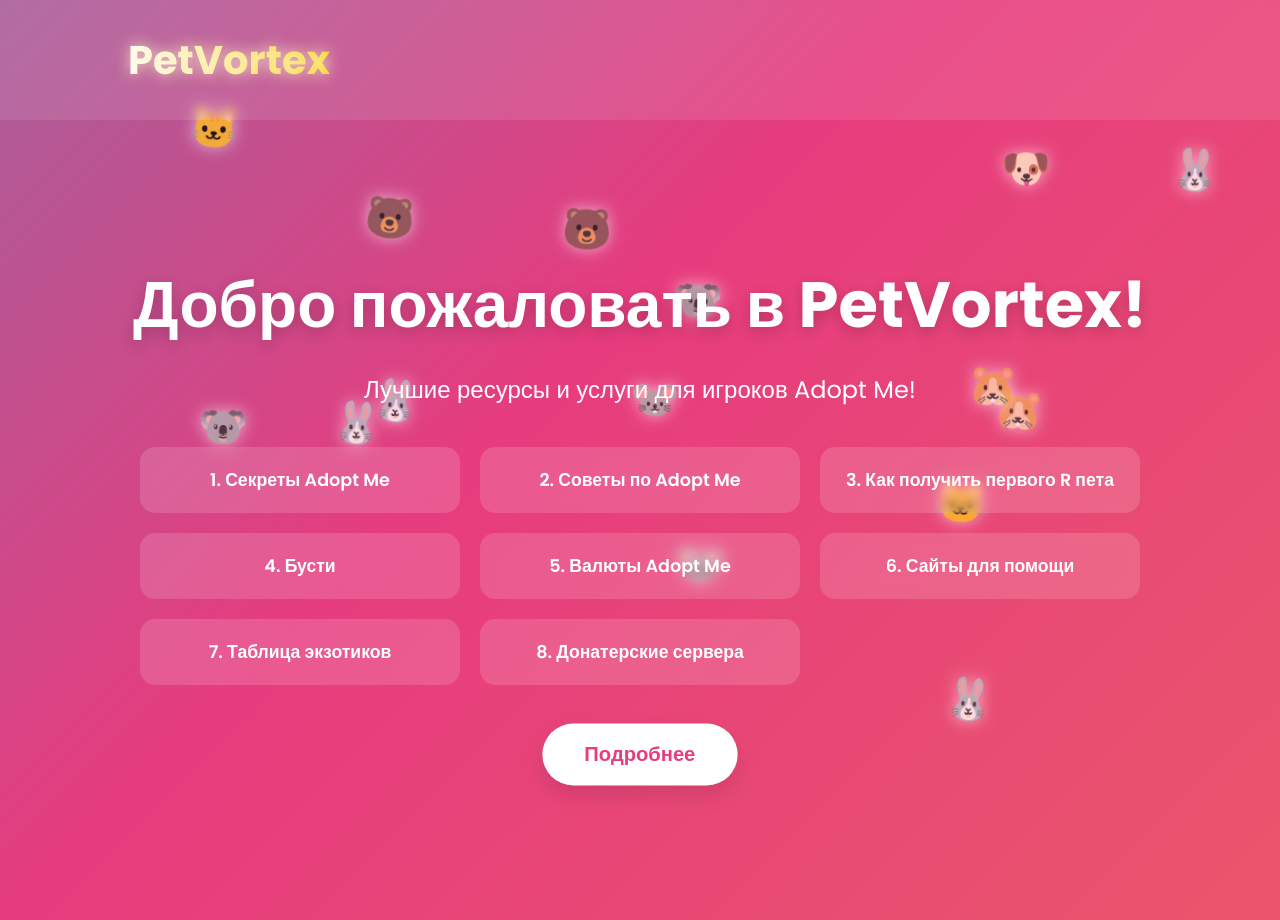
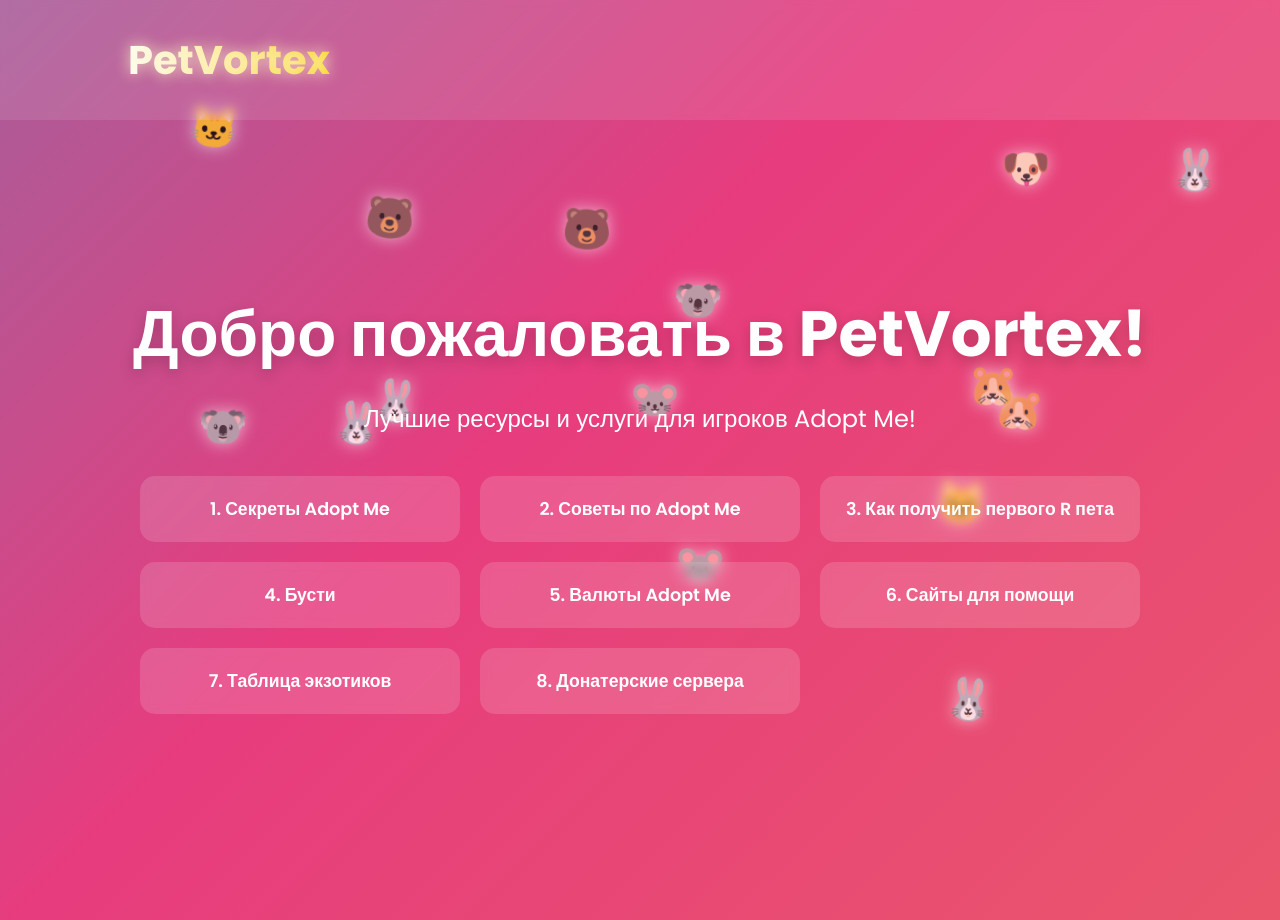
Before and after one commit to Mefistofel666/glav, a plain HTML site: page index.html in a window 1280 px wide. Drawn offline with Linux system fonts and the light colour scheme.

Commit message:
Update index.html
1

```diff
--- a/index.html
+++ b/index.html
@@ -158,58 +158,6 @@
             }
         }
 
-        .cta-button {
-            padding: 15px 40px;
-            background: white;
-            color: #e73c7e;
-            border: none;
-            border-radius: 50px;
-            font-size: 1.2rem;
-            font-weight: 600;
-            cursor: pointer;
-            transition: all 0.3s ease;
-            box-shadow: 0 10px 20px rgba(0, 0, 0, 0.1);
-            animation: pulse 2s infinite;
-            position: relative;
-            overflow: hidden;
-            z-index: 1;
-        }
-
-        .cta-button:hover {
-            transform: translateY(-5px);
-            box-shadow: 0 15px 30px rgba(0, 0, 0, 0.2);
-            animation: none;
-        }
-
-        .cta-button::before {
-            content: '';
-            position: absolute;
-            top: 0;
-            left: 0;
-            width: 100%;
-            height: 100%;
-            background: linear-gradient(to right, #f9d423, #e73c7e);
-            z-index: -1;
-            opacity: 0;
-            transition: opacity 0.3s ease;
-        }
-
-        .cta-button:hover::before {
-            opacity: 1;
-        }
-
-        @keyframes pulse {
-            0% {
-                transform: scale(1);
-            }
-            50% {
-                transform: scale(1.05);
-            }
-            100% {
-                transform: scale(1);
-            }
-        }
-
         @media (max-width: 768px) {
             header {
                 padding: 20px;
@@ -251,8 +199,6 @@
             <button class="service-btn">7. Таблица экзотиков</button>
             <button class="service-btn">8. Донатерские сервера</button>
         </div>
-
-        <button class="cta-button">Подробнее</button>
     </section>
 
     <script>
@@ -316,15 +262,6 @@
             createPet();
         }
 
-        // Анимация кнопки при наведении
-        const ctaButton = document.querySelector('.cta-button');
-        ctaButton.addEventListener('mouseenter', () => {
-            ctaButton.style.animation = 'none';
-        });
-        ctaButton.addEventListener('mouseleave', () => {
-            ctaButton.style.animation = 'pulse 2s infinite';
-        });
-
         // Добавляем обработчики для кнопок услуг
         document.querySelectorAll('.service-btn').forEach(btn => {
             btn.addEventListener('mouseenter', function() {
```
